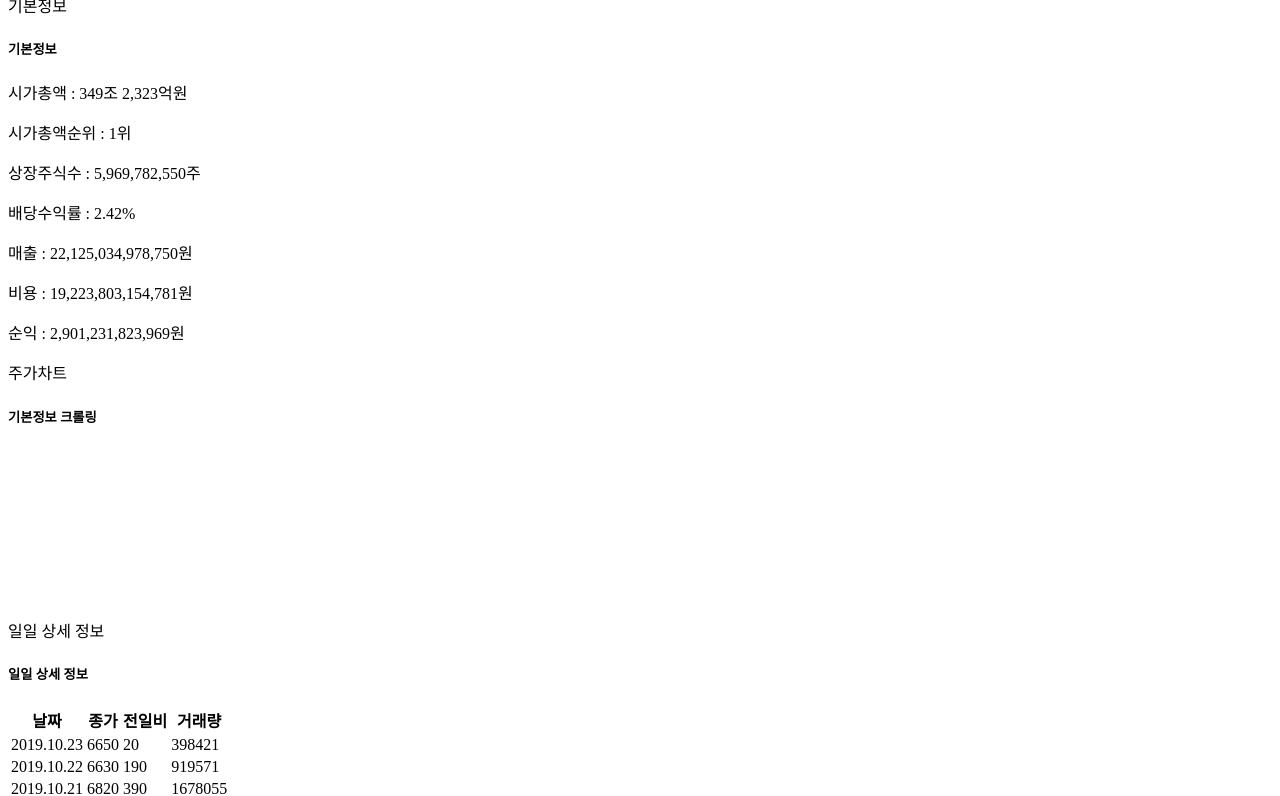
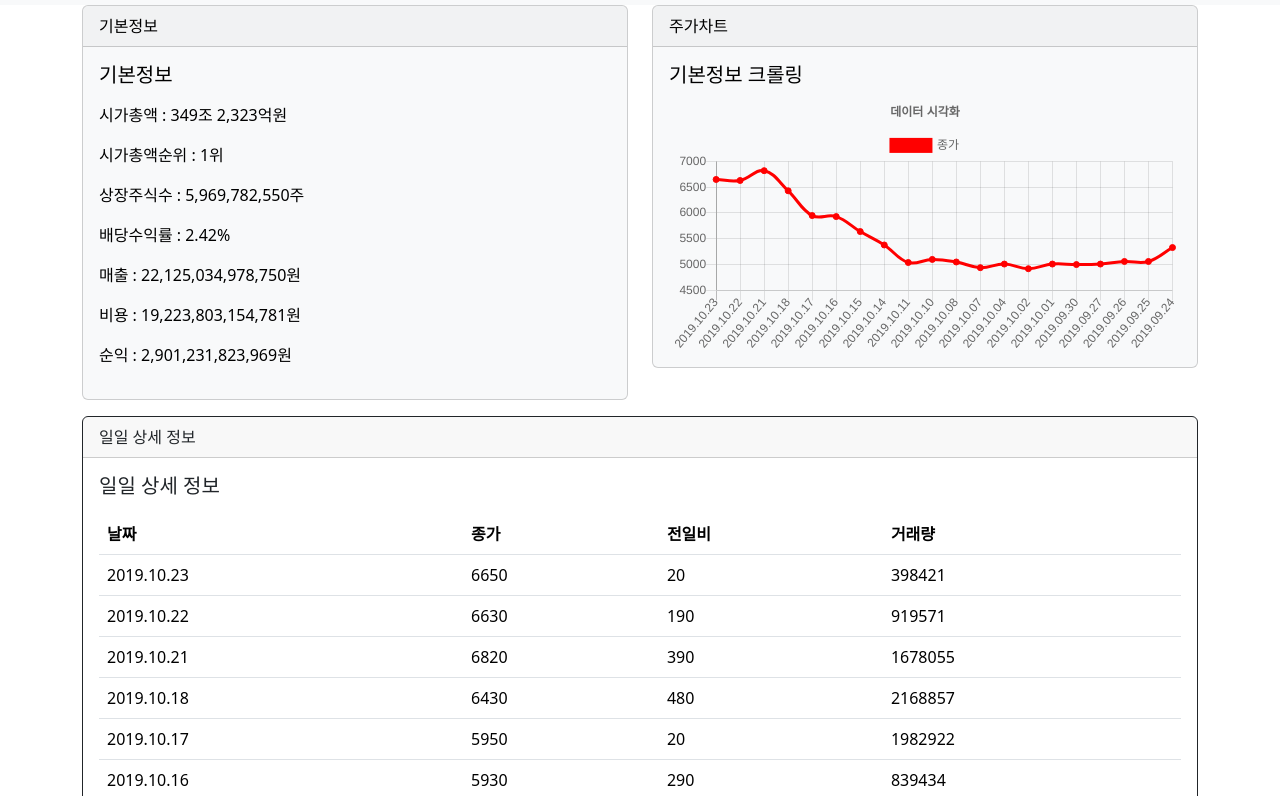
Before and after one commit to jimeal/recordGithubAction, a plain HTML site: page fetch/index.html in a window 1280 px wide. Shown: the part 51-847 px from the top of the page. Drawn offline with nearby package versions, Linux system fonts and the light colour scheme.

Commit message:
cdn 추가

```diff
--- a/fetch/index.html
+++ b/fetch/index.html
@@ -3,7 +3,9 @@
 <head>
   <meta charset="UTF-8">
   <meta name="viewport" content="width=device-width, initial-scale=1.0">
-  <title>Document</title>
+  <title>fetch</title>
+  <link href="https://cdn.jsdelivr.net/npm/bootstrap@5.3.1/dist/css/bootstrap.min.css" rel="stylesheet" integrity="sha384-4bw+/aepP/YC94hEpVNVgiZdgIC5+VKNBQNGCHeKRQN+PtmoHDEXuppvnDJzQIu9" crossorigin="anonymous">
+  <script src="https://cdn.jsdelivr.net/npm/chart.js@2.9.4/dist/Chart.min.js"></script>
 </head>
 <body>
   <nav class="navbar navbar-expand-lg bg-body-tertiary">
```
